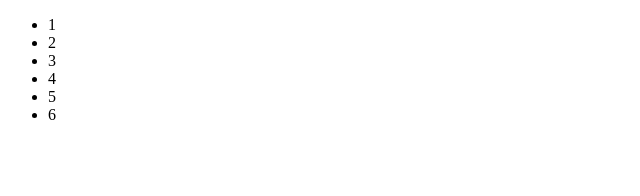
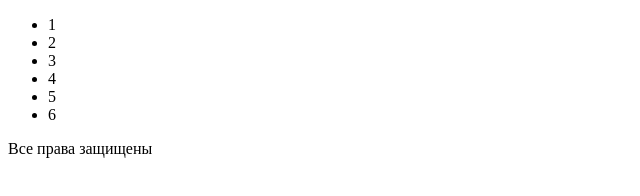
Before and after one commit to YanaErmakova/test2, a plain HTML site: page index.html in a window 1280 px wide. Shown: the whole page, without its empty margins (0-640 px from the left). Drawn offline with Linux system fonts and the light colour scheme.

Commit message:
feat: add footer

```diff
--- a/index.html
+++ b/index.html
@@ -17,6 +17,7 @@
             <li>6</li>
         </ul>
     </main>
+    <footer>Все права защищены</footer>
 
 </body>
 </html>
```
